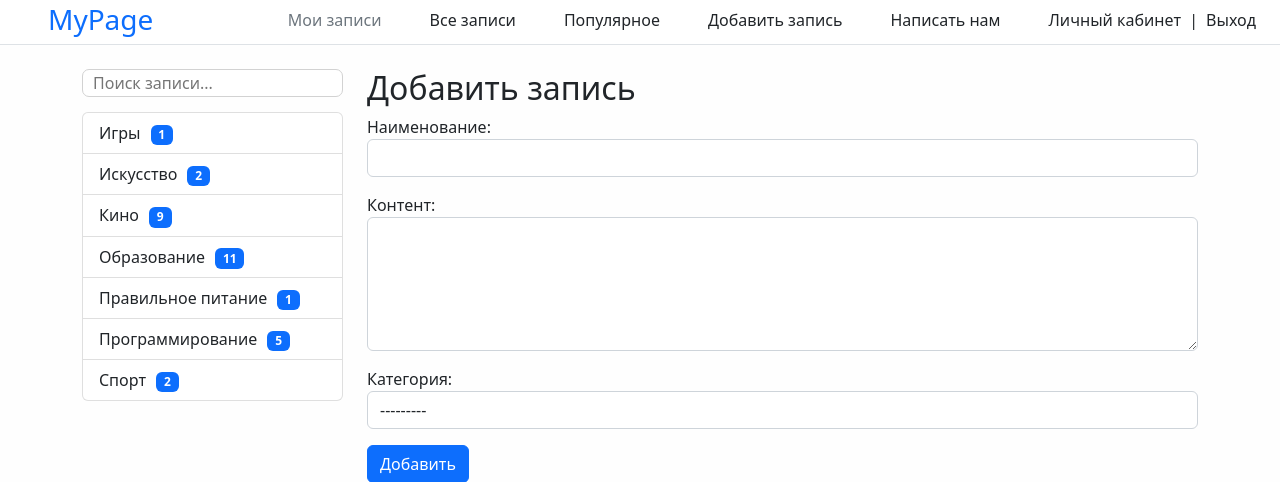
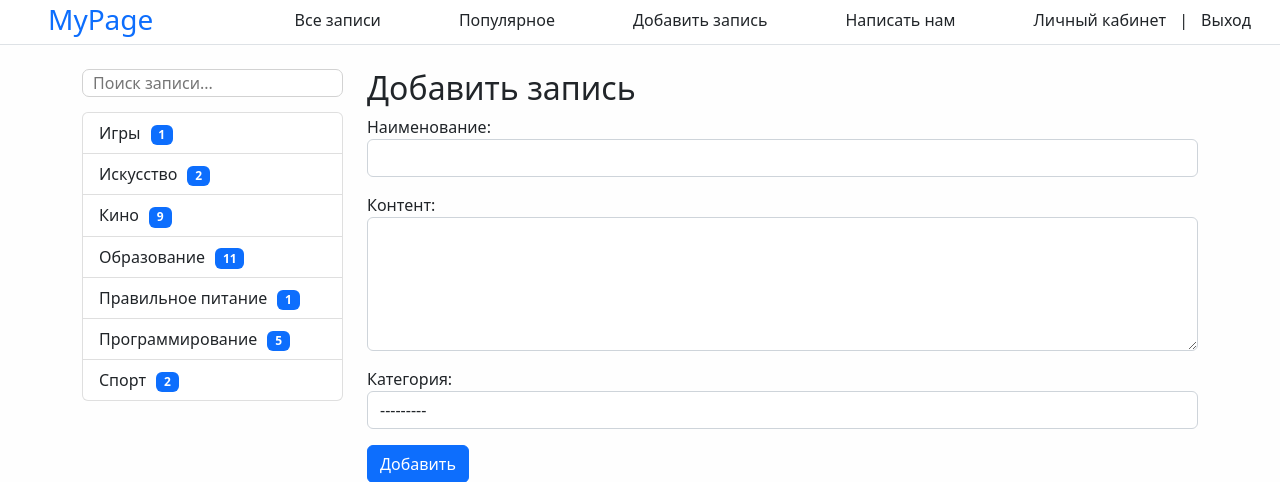
Before and after one commit to thekarenovich/improved_web_page, a Django app: page /news/add-news/ in a window 1280 px wide. Shown: the top 482 px of the page. Run offline with Django 4.2, Linux system fonts and the light colour scheme; the first user in the database is signed in; data comes from the database, SQL or seed files in the repository.

Commit message:
Update _nav.html

```diff
--- a/mysite/templates/include/_nav.html
+++ b/mysite/templates/include/_nav.html
@@ -2,22 +2,19 @@
 <div style="background-color:white;" class="d-flex flex-column flex-md-row align-items-center pb-1 mb-4 border-bottom">
   <h3 class="my-0 mx-5 mr-md-auto font-weight-normal text-primary">MyPage</h3>
   <nav class="d-inline-flex mt-3 mt-md-0 ms-md-auto">
+    <a class="me-5 py-2 text-dark text-decoration-none" style="padding-right: 30px;" href="{% url 'home' %}">Все записи</a>
+    <a class="me-5 py-2 text-dark text-decoration-none" style="padding-right: 30px;" href="{% url 'popular_news' %}">Популярное</a>
     {% if request.user.is_authenticated %}
-    <a class="me-5 py-2 text-secondary text-decoration-none" href="#">Мои записи</a>
-    {% endif %}
-    <a class="me-5 py-2 text-dark text-decoration-none" href="{% url 'home' %}">Все записи</a>
-    <a class="me-5 py-2 text-dark text-decoration-none" href="{% url 'popular_news' %}">Популярное</a>
-    {% if request.user.is_authenticated %}
-      <a class="me-5 py-2 text-dark text-decoration-none" href="{% url 'add_news' %}">Добавить запись</a>
-      <a class="me-5 py-2 text-dark text-decoration-none" href="{% url 'email' %}">Написать нам</a>
+      <a class="me-5 py-2 text-dark text-decoration-none" style="padding-right: 30px;" href="{% url 'add_news' %}">Добавить запись</a>
+      <a class="me-5 py-2 text-dark text-decoration-none" style="padding-right: 30px;" href="{% url 'email' %}">Написать нам</a>
 
-      <a class="me-2 py-2 text-dark text-decoration-none" href="{% url 'user' %}">Личный кабинет</a>
-      <span class="me-2 py-2 text-dark text-decoration-none" href="#">|</span>
-      <a class="me-4 py-2 text-dark text-decoration-none" href="{% url 'logout' %}">Выход</a>
+      <a class="me-2 py-2 text-dark text-decoration-none" style="padding-right: 5px;" href="{% url 'user' %}">Личный кабинет</a>
+      <span class="me-2 py-2 text-dark text-decoration-none" style="padding-right: 5px;" href="#">|</span>
+      <a class="me-4 py-2 text-dark text-decoration-none" style="padding-right: 5px;" href="{% url 'logout' %}">Выход</a>
     {% else %}
-      <a class="me-2 py-2 text-dark text-decoration-none" href="{% url 'login' %}">Вход</a>
-      <a class="me-2 py-2 text-dark text-decoration-none" href="#">|</a>
-      <a class="me-4 py-2 text-dark text-decoration-none" href="{% url 'register' %}">Регистрация</a>
+      <a class="me-2 py-2 text-dark text-decoration-none" style="padding-right: 5px;" href="{% url 'login' %}">Вход</a>
+      <a class="me-2 py-2 text-dark text-decoration-none" style="padding-right: 5px;" href="#">|</a>
+      <a class="me-4 py-2 text-dark text-decoration-none" style="padding-right: 5px;" href="{% url 'register' %}">Регистрация</a>
     {% endif %}
   </nav>
 </div>
```
